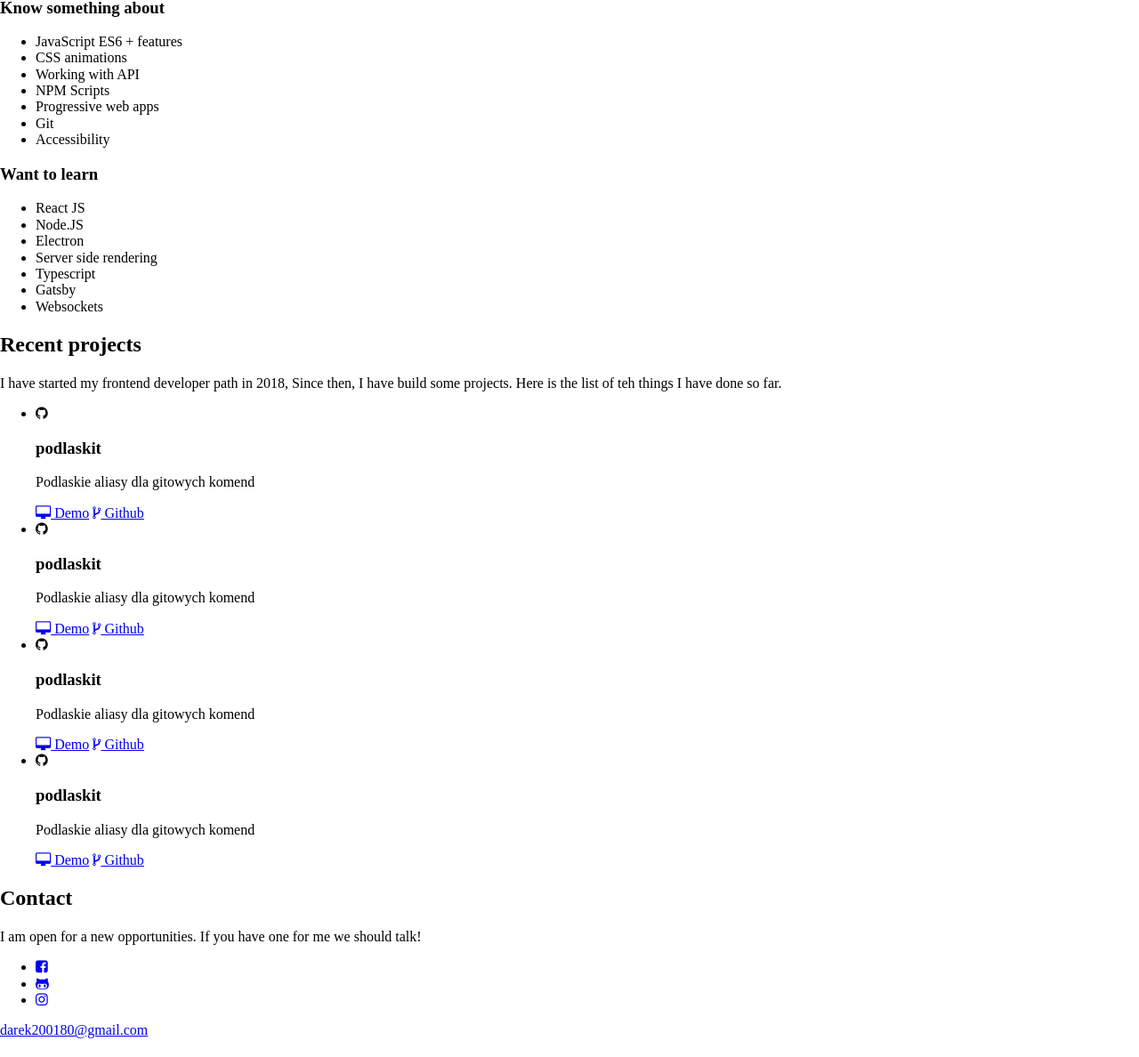
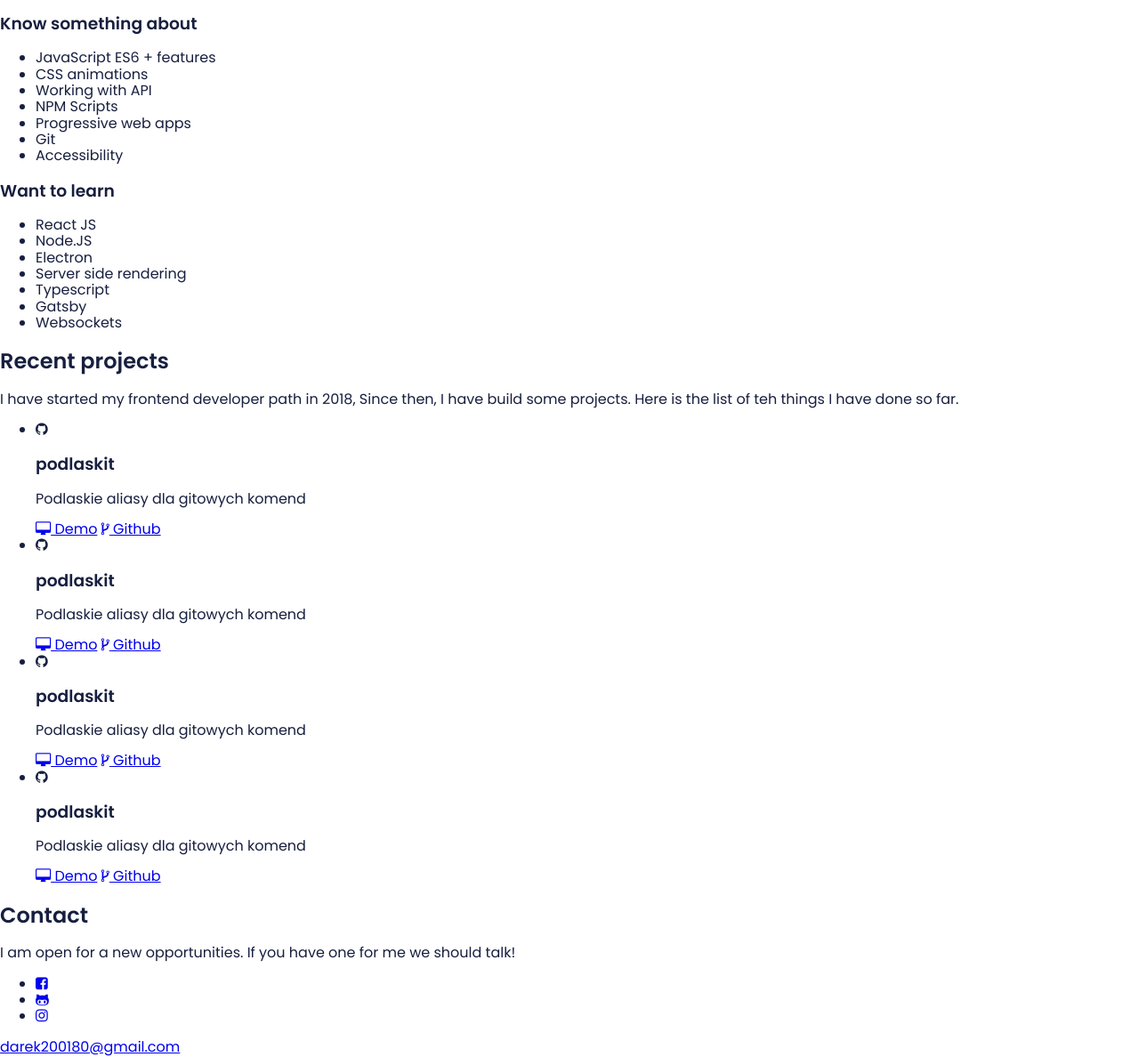
Before and after one commit to DariuszOkonski/wtf-portfolio, a website: page index.html in a window 1280 px wide. Shown: the part 868-2056 px from the top of the page at 89% size. Drawn offline with nearby package versions, Linux system fonts and the light colour scheme.

Commit message:
add: files main.scss, _variables.scss, _normalize.scss

```diff
--- a/index.html
+++ b/index.html
@@ -7,6 +7,8 @@
   <meta http-equiv="X-UA-Compatible" content="ie=edge">
   <link rel="stylesheet" href="https://cdnjs.cloudflare.com/ajax/libs/normalize/8.0.1/normalize.min.css">
   <link rel="stylesheet" href="https://stackpath.bootstrapcdn.com/font-awesome/4.7.0/css/font-awesome.min.css">
+
+  <link rel="stylesheet" href="css/main.css">
   <title>Document</title>
 </head>
 
--- /dev/null
+++ b/scss/_variables.scss
@@ -0,0 +1,3 @@
+$yellow: #f9c802;
+$violet: #000;
+$big-stone: #171f3f;
--- /dev/null
+++ b/scss/main.scss
@@ -0,0 +1,19 @@
+@import '_normalize';
+@import '_variables';
+@import url('https://fonts.googleapis.com/css?family=Poppins:300,400,500,600&display=swap&subset=latin-ext');
+
+html {
+  box-sizing: border-box;
+}
+
+*,
+*::before,
+*::after {
+  box-sizing: inherit;
+}
+
+body {
+  color: $big-stone;
+  background-color: #fff;
+  font-family: 'Poppins', sans-serif;
+}
```
Also changed, not shown: css/main.css (added), scss/_normalize.scss (added), 1 other file.
